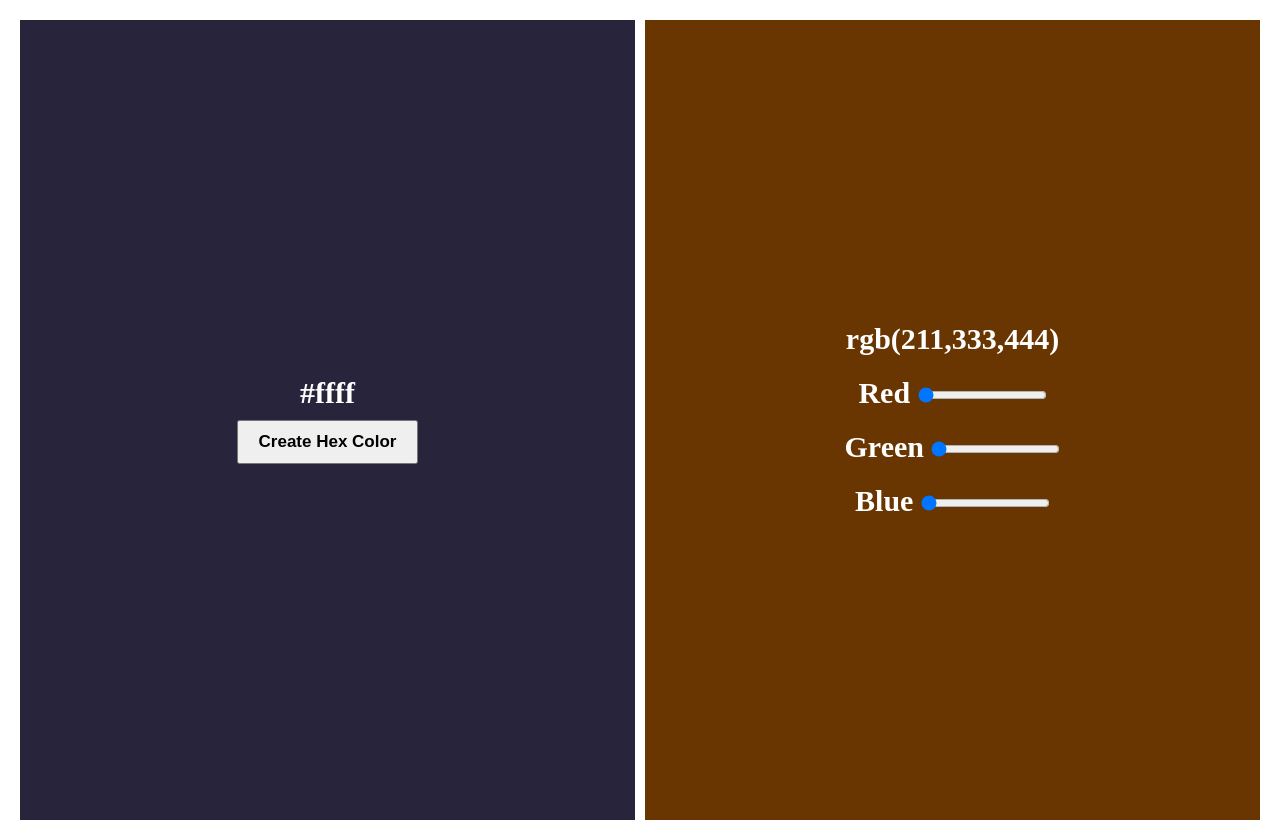
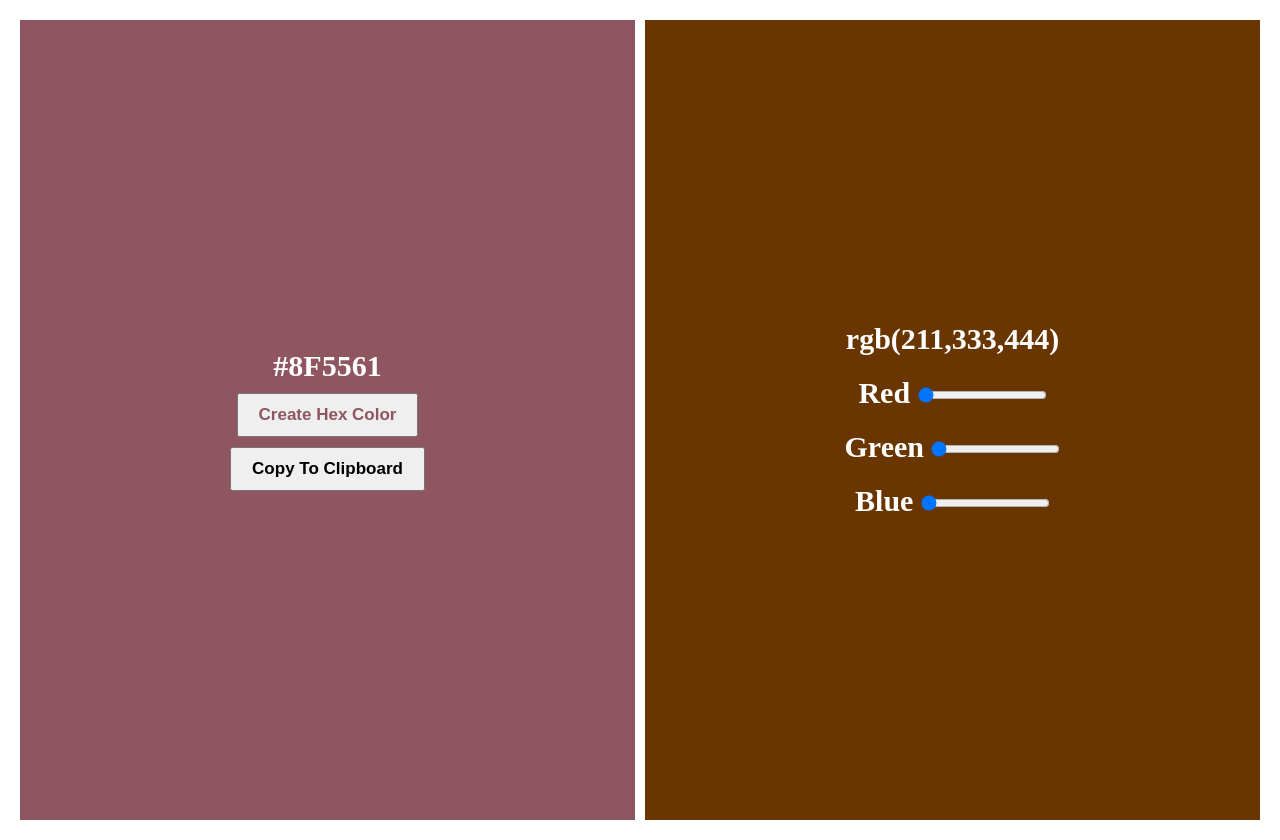
Before and after one commit to neerajdaksh/random-color-generator, a plain HTML site: page index.html in a window 1280 px wide. Both pictures are taken after a click on the button "Create Hex Color". Drawn offline with Linux system fonts and the light colour scheme.

Commit message:
feat: change hex color btn

```diff
--- a/index.html
+++ b/index.html
@@ -10,7 +10,8 @@
     <div class="wrapper">
       <div class="hex-color-container">
         <p class="hex-color-code">#ffff</p>
-        <button>Create Hex Color</button>
+        <button class="hex-color-btn">Create Hex Color</button>
+        <button class="hex-color-copy-btn">Copy To Clipboard</button>
       </div>
       <div class="rgb-color-container">
         <p class="rgb-color-code">rgb(211,333,444)</p>
--- a/index.js
+++ b/index.js
@@ -0,0 +1,40 @@
+const hexColorBtn = document.querySelector(".hex-color-btn");
+const hexCodeCopyBtn = document.querySelector(".hex-color-copy-btn");
+const hexColorCode = document.querySelector(".hex-color-code");
+const hexColorContainer = document.querySelector(".hex-color-container");
+
+
+hexColorBtn.addEventListener("click", () => {
+    generateHexColor();
+
+});
+
+
+
+// generate random number
+function generateRandomNumber(length) {
+    return Math.floor(Math.random() * length);
+}
+
+
+
+
+//generate hex color function
+const generateHexColor = () => {
+    const hexValue = [0, 1, 2, 3, 4, 5, 6, 7, 8, 9, 'A', 'B', 'C', 'D', 'E', 'F'];
+    let hexCode = "#";
+    for (let i = 0; i <= 5; i++) {
+        hexCode += hexValue[generateRandomNumber(hexValue.length)];
+    }
+    hexColorCode.innerHTML = hexCode;
+    hexColorContainer.style.backgroundColor = `${hexCode}`;
+    hexColorBtn.style.color = `${hexCode}`;
+};
+
+
+// hex color copy function
+function copyHexColor() {
+    navigator.clipboard.writeText(hexColorCode.innerHTML);
+}
+
+hexCodeCopyBtn.addEventListener("click", copyHexColor);
```
